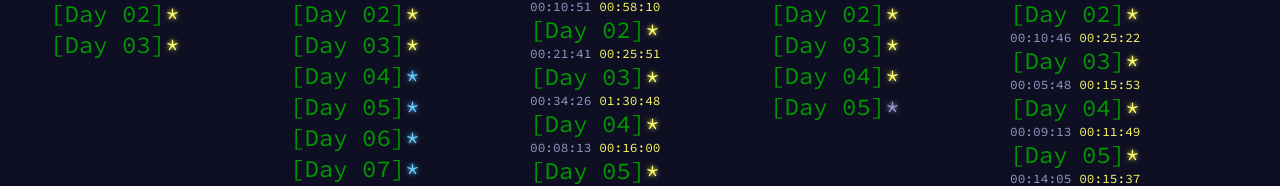
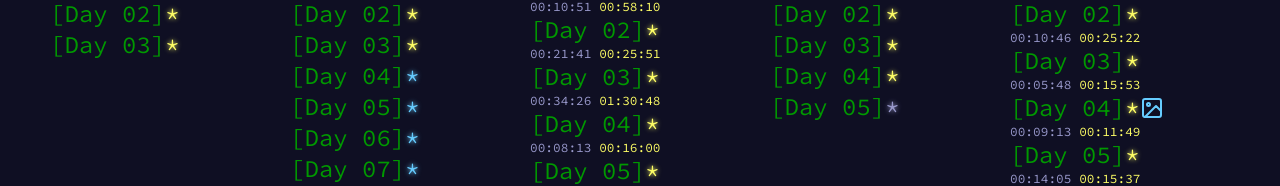
Before and after one commit to Sebastian-Rosenblad/aoc, a React (Create React App) app: page / in a window 1280 px wide. Shown: the part 145-331 px from the top of the page. Built offline with nearby package versions, Linux system fonts and the light colour scheme.

Commit message:
feat: add indicator on main page if solution has visualization

```diff
--- a/src/home/index.tsx
+++ b/src/home/index.tsx
@@ -1,6 +1,6 @@
 import './styles.scss';
 import { Link } from 'react-router-dom';
-import { FiCopy, FiExternalLink } from 'react-icons/fi';
+import { FiCopy, FiExternalLink, FiImage } from 'react-icons/fi';
 import { ChallengeEntry, challengesSorted } from '../challenges';
 import Stars from '../components/Stars';
 import Times from '../components/Times';
@@ -32,7 +32,12 @@ export default function Home() {
             <ul>
               {items.map((c) => (
                 <li key={c.path}>
-                  <Link to={c.path}>[Day {c.day.toString().padStart(2, '0')}]</Link><Stars status={c.status} small /> {c.times && <p className='small'><Times times={c.times} /></p>}
+                  <span className='day-main'>
+                    <Link to={c.path}>[Day {c.day.toString().padStart(2, '0')}]</Link>
+                    <Stars status={c.status} small />
+                    {c.visualization && <FiImage />}
+                  </span>
+                  {c.times && <p className='small'><Times times={c.times} /></p>}
                 </li>
               ))}
             </ul>
--- a/src/home/styles.scss
+++ b/src/home/styles.scss
@@ -25,6 +25,17 @@ ul {
     flex-direction: column;
     flex-wrap: wrap;
     margin-left: 20px;
+
+    li {
+      .day-main {
+        display: flex;
+        align-items: center;
+
+        svg {
+          color: $star-other;
+        }
+      }
+    }
   }
 
   &.years-list {
```
